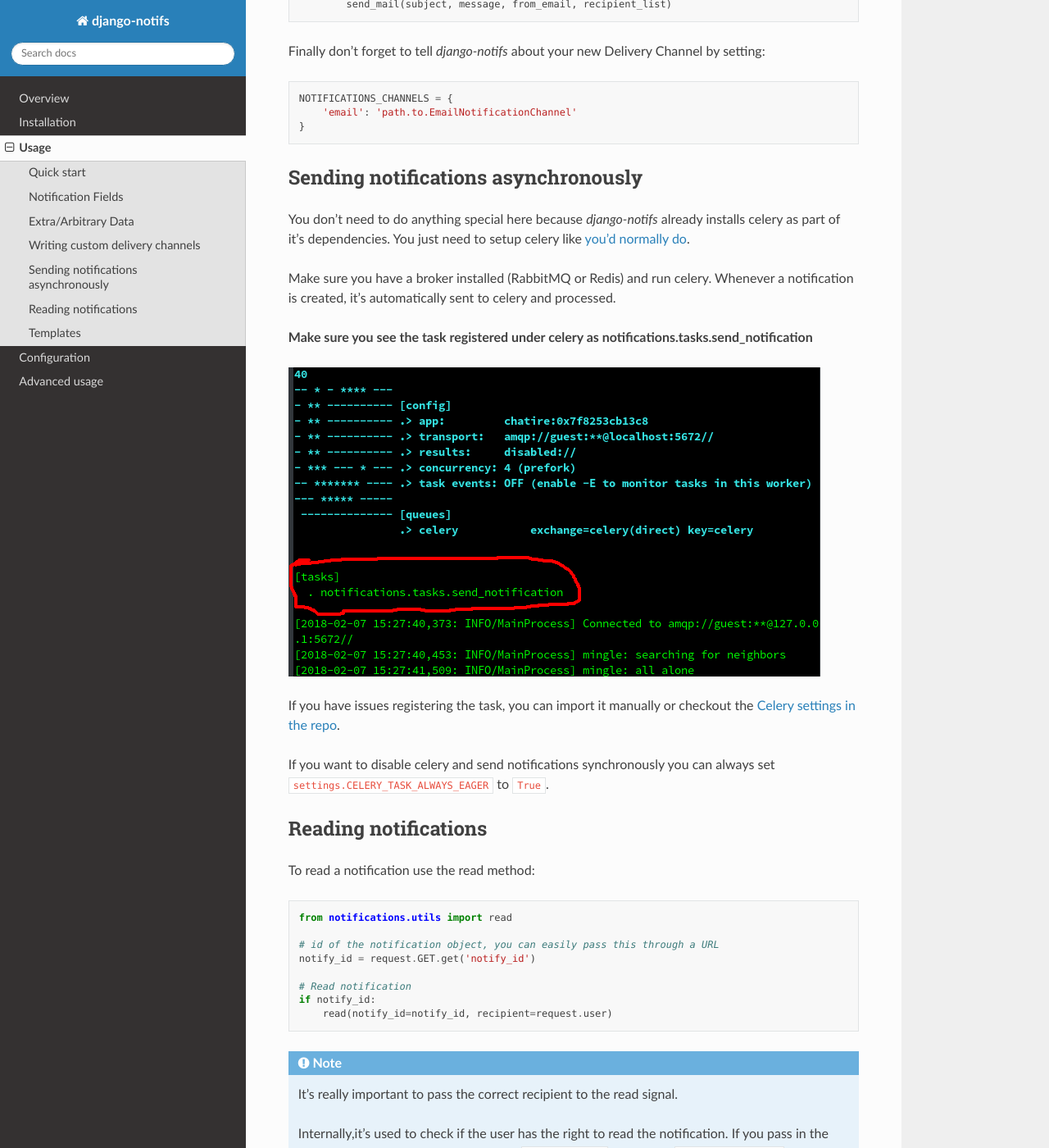
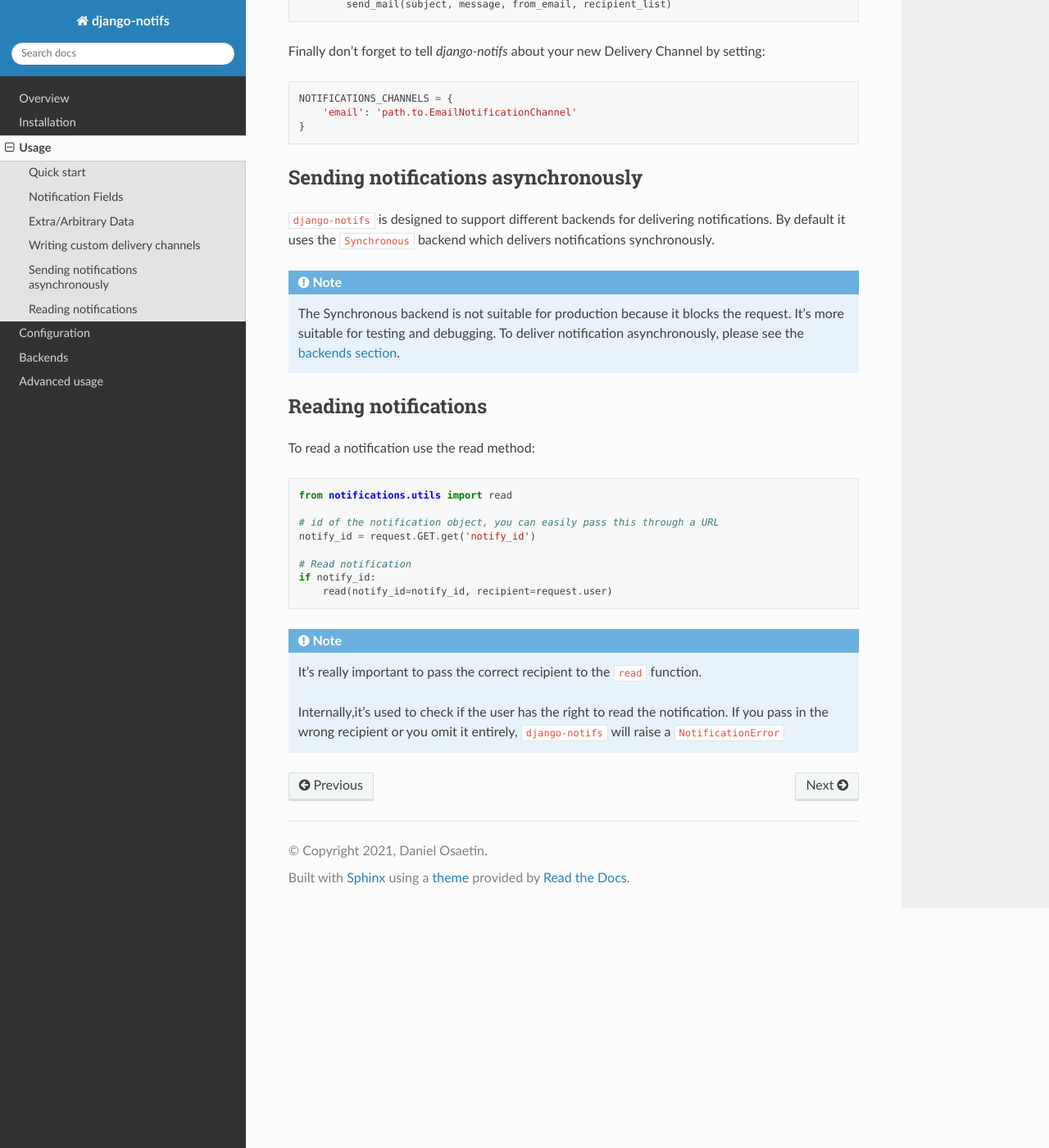
Before and after one commit to danidee10/django-notifs, a Sphinx documentation site: the page built from docs/usage.rst, in a window 1280 px wide and 1400 px high, scrolled down 2113 px. Shown: the whole window at 82% size. Built offline with Sphinx 7.4.7 and the Read the Docs theme 2.0.0, drawn with Linux system fonts in a browser that asks for light colours; some of the changed text lies outside the part shown.

```diff
--- a/docs/index.rst
+++ b/docs/index.rst
@@ -13,4 +13,5 @@ Contents
    installation
    usage
    configuration
+   backends
    advanced-usage
--- a/docs/overview.rst
+++ b/docs/overview.rst
@@ -15,4 +15,4 @@ Supported Functionality
     - In-app notifications
     - Silent notifications (i.e Notifications that aren't saved in the database)
     - Custom delivery (notification) channels e.g Telegram, Slack, SMS etc
-    - Asynchronous notifications
+    - Asynchronous notifications (with support for multiple backends e.g Celery, RQ etc)
--- a/docs/usage.rst
+++ b/docs/usage.rst
@@ -109,17 +109,13 @@ Finally don't forget to tell `django-notifs` about your new Delivery Channel by
 Sending notifications asynchronously
 ------------------------------------
 
-You don't need to do anything special here because `django-notifs` already installs celery as part of it's dependencies. You just need to setup celery like `you'd normally do`_.
+``django-notifs`` is designed to support different backends for delivering notifications.
+By default it uses the ``Synchronous`` backend which delivers notifications synchronously.
 
-Make sure you have a broker installed (RabbitMQ or Redis) and run celery. Whenever a notification is created, it's automatically sent to celery and processed.
-
-**Make sure you see the task registered under celery as  notifications.tasks.send_notification**
-
-.. image:: _static/images/django-notifs-celery.png
-
-If you have issues registering the task, you can import it manually or checkout the `Celery settings in the repo`_.
-
-If you want to disable celery and send notifications synchronously you can always set ``settings.CELERY_TASK_ALWAYS_EAGER`` to ``True``.
+.. note::
+   The Synchronous backend is not suitable for production because it blocks the request.
+   It's more suitable for testing and debugging.
+   To deliver notification asynchronously, please see the :doc:`backends section <./backends>`.
 
 
 Reading notifications
@@ -137,22 +133,8 @@ To read a notification use the read method::
         read(notify_id=notify_id, recipient=request.user)
 
 .. note::
-    It's really important to pass the correct recipient to the read signal.
+    It's really important to pass the correct recipient to the ``read`` function.
 
     Internally,it's used to check if the user has the right to read the notification.
     If you pass in the wrong recipient or you omit it entirely, ``django-notifs`` will raise a
     ``NotificationError``
-
-
-Templates
----------
-
-django-notifs comes with a Context manager that you can use to display notifications in your templates. Include it with::
-
-    'context_processors': [
-        ...
-        'notifications.notifications.notifications',
-        ...
-    ]
-
-This makes a user's notifications available in all templates as a template variable named ``"notifications"``
```
Also changed, not shown: README.md (+2 -4 lines), docs/advanced-usage.rst (+4 -5 lines), docs/backends.rst (added, +71 -0 lines), docs/configuration.rst (+19 -4 lines), django-notifs.png (added), docs/_static/images/django-notifs-celery.png, docs/_static/images/rq-worker.png (added), 5 other files.
